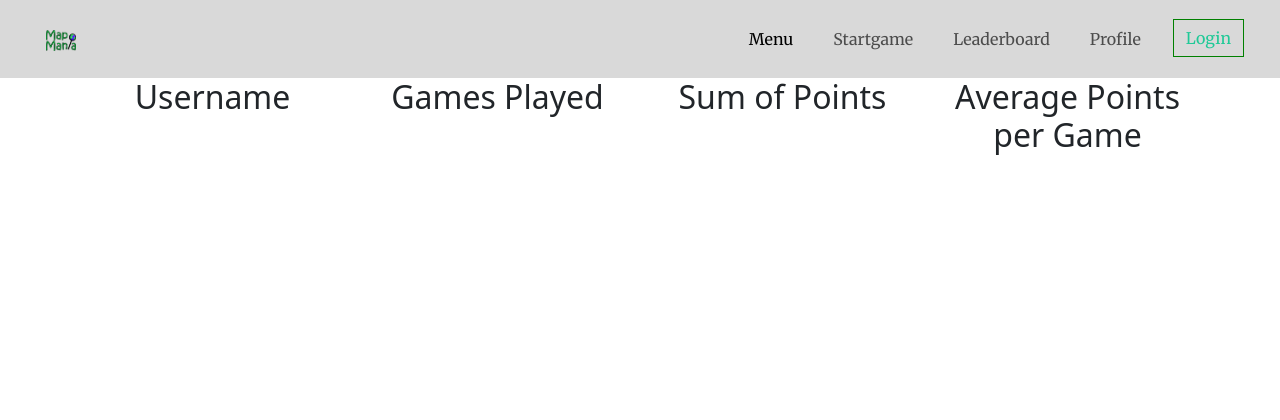
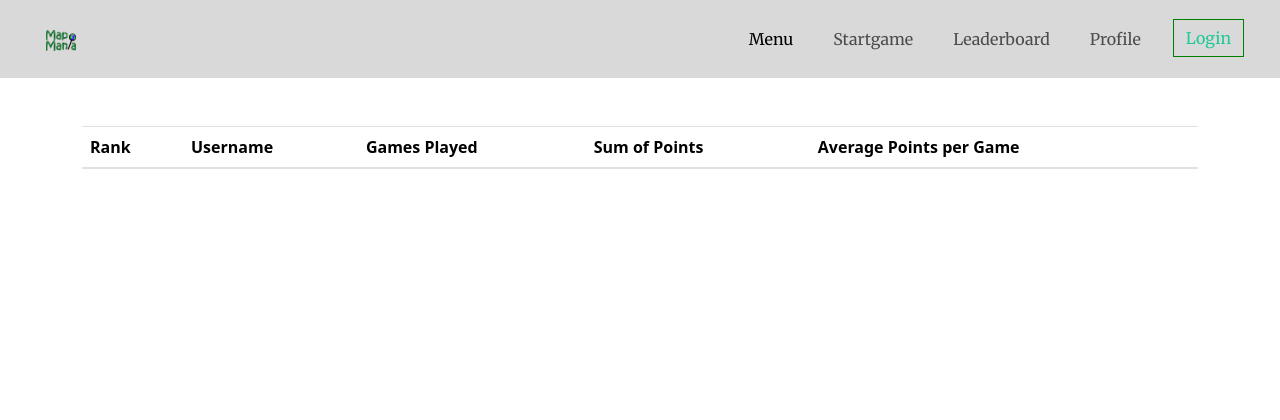
Before and after one commit to maxfleer/gis_project, a Django app: page /leaderboard/ in a window 1280 px wide. Shown: the top 420 px of the page. Run offline with Django 4.2, Linux system fonts and the light colour scheme; data comes from the database, SQL or seed files in the repository; lists and menus that the app fills with data are empty; parts of the project's set-up code (start-up, migrations or seed data) failed here and were passed over; some libraries are stand-ins or nearby versions; some web fonts are replaced.

Commit message:
Updated Leaderboard with Design
- Inserted Design into the leaderboard and added ranking

```diff
--- a/gis_project/project/templates/leaderboard.html
+++ b/gis_project/project/templates/leaderboard.html
@@ -1,43 +1,39 @@
 {% extends "base_generic.html" %}
 
-{% block content%}
+{% block title %}
+    <title>Leaderboard</title>
+{% endblock %}
+
+{% block content %}
 
 {% load django_template_maths %}
 
-<div class="container">
-    <div class="row">
-        <div class="col" align="center">
-            <h2>Username</h2>
-        </div>
-        <div class="col" align="center">
-            <h2>Games Played</h2>
-        </div>
-        <div class="col" align="center">
-            <h2>Sum of Points</h2>
-        </div>
-        <div class="col" align="center">
-            <h2>Average Points per Game</h2>
-        </div>
+<section class="table-boot py-5">
+    <div class="container">
+        <table class="table">
+            <thead>
+              <tr>
+                <th scope="col">Rank</th>
+                <th scope="col">Username</th>
+                <th scope="col">Games Played</th>
+                <th scope="col">Sum of Points</th>
+                <th scope="col">Average Points per Game</th>
+              </tr>
+            </thead>
+            <tbody>
+            {% for user in users %}
+              <tr>
+                <th scope="row">{{ forloop.counter }}</th>
+                <td>{{user.username}}</td>
+                <td>{{user.number_of_games_played}}</td>
+                <td>{{user.sum_of_points}}</td>
+                <td>{{user.sum_of_points|div:user.number_of_games_played|floatformat:2}}</td>
+              </tr>
+            {% endfor %}
+            </tbody>
+          </table>
     </div>
-    {% for user in users %}
-    <div class="row">
-        <div class="col" align="center">
-            {{user.username}}
-        </div>
-        <div class="col" align="center">
-            {{user.number_of_games_played}}
-        </div>
-        <div class="col" align="center">
-            {{user.sum_of_points}}
-        </div>
-        <div class="col" align="center">
-            {{user.sum_of_points|div:user.number_of_games_played|floatformat:2}}
-        </div>
-    </div>
-    {% endfor %}
-</div>
-
-
+</section>
 
 
 {% endblock %}
```
